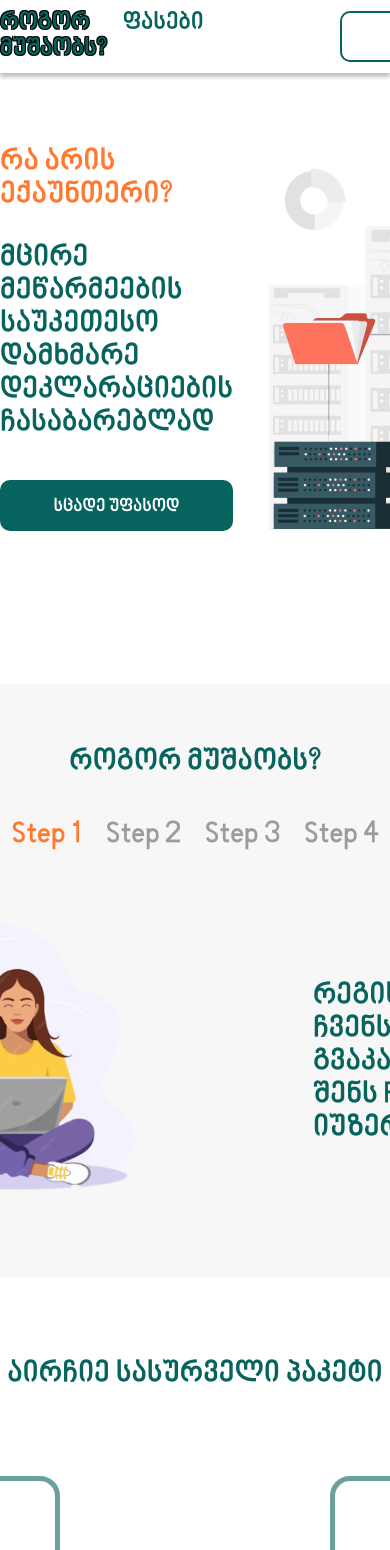
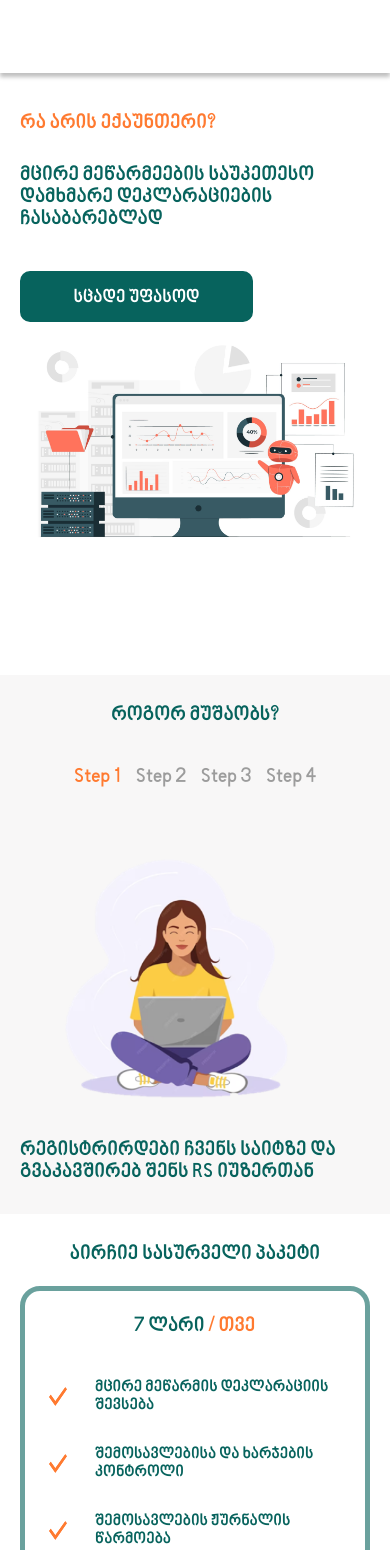
Before and after one commit to iosebashviliGGoga/accounter, a Next.js app: page / in a window 390 px wide. Shown: the part 98-1648 px from the top of the page. Built offline with nearby package versions, Linux system fonts and the light colour scheme; a web font is replaced by a local one.

Commit message:
mobile layout

```diff
--- a/app/page.js
+++ b/app/page.js
@@ -9,14 +9,14 @@ export default function Home() {
     <main>
       <div className="container">
         <section id="whatIsAccounter">
-          <div className="d-flex justify-content-between align-items-center">
+          <div className="d-flex justify-content-between align-items-center flex-lg-row flex-column">
             <div>
               <h2>რა არის ექაუნთერი?</h2>
               <p>მცირე მეწარმეების საუკეთესო დამხმარე
                 დეკლარაციების ჩასაბარებლად</p>
               <Link className="  btn--green" href={'/signIn'}>სცადე უფასოდ</Link>
             </div>
-            <img src={`/assets/images/image 4.png`} alt="Accounter Image" />
+            <img src={`/assets/images/image 4.png`} alt="Accounter Image" className="img-fluid"/>
           </div>
 
         </section>
--- a/public/assets/css/responsive.css
+++ b/public/assets/css/responsive.css
@@ -1,3 +1,51 @@
 @media screen and (max-width: 992px) {
+    body{
+        font-size: 20px;
+    }
+    .container{
+        padding-inline: 20px;
+        max-width: 100%;
+    }
+    .page--title{
+        margin-bottom: 30px;
+    }
 
+
+    #howItWorks,#choosePackage{
+        padding-block: 30px;
+    }
+    #howItWorksTabs{
+        gap: 15px;
+    }
+    #howItWorks .tab-pane > div{
+        flex-direction: column;
+        gap: 20px !important;
+    }
+    .choosePackage--cards{
+        margin-top: 20px;
+        gap: 30px;
+        flex-direction: column;
+    }
+    .choosePackage--card{
+        padding: 25px 20px;
+    }
+
+
+
+    .about--right{
+        max-width: 100%;
+        margin-left: 0;
+        margin-bottom: 20px;
+    }
+    main.about .content{
+        font-size: 20px;
+    }
+
+
+    footer nav *:not(.logo--text){
+        display: none;
+    }
+    .header--inner{
+        display: none;
+    }
 }
```
